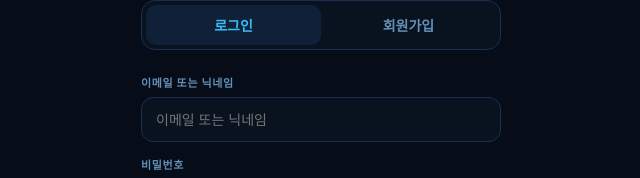
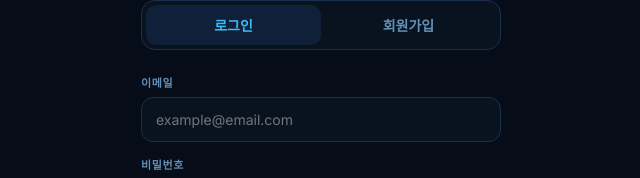
Before and after one commit to boombzio-sketch/trizone, a React (Vite) app in the folder client/: page /login in a window 1280 px wide. Shown: the part 344-522 px from the top of the page, without its empty margins (319-959 px from the left). Built offline with nearby package versions, Linux system fonts and the light colour scheme; no server answers.

Commit message:
UI: show 'email' only on login screen
Backend still accepts nickname for existing accounts but the login UI
now consistently shows '이메일' label and placeholder.

Co-Authored-By: Claude Sonnet 4.6 <noreply@anthropic.com>

```diff
--- a/client/src/pages/LoginPage.jsx
+++ b/client/src/pages/LoginPage.jsx
@@ -64,11 +64,11 @@ export default function LoginPage() {
         {/* 폼 */}
         <form onSubmit={handleSubmit}>
           <div style={{ marginBottom: 14 }}>
-            <label style={labelSt}>이메일{mode === 'login' ? ' 또는 닉네임' : ''}</label>
+            <label style={labelSt}>이메일</label>
             <input
               type={mode === 'register' ? 'email' : 'text'}
               value={email} onChange={e => setEmail(e.target.value)}
-              placeholder={mode === 'register' ? 'example@email.com' : '이메일 또는 닉네임'}
+              placeholder="example@email.com"
               style={inputSt}
               autoComplete="email"
             />
```
